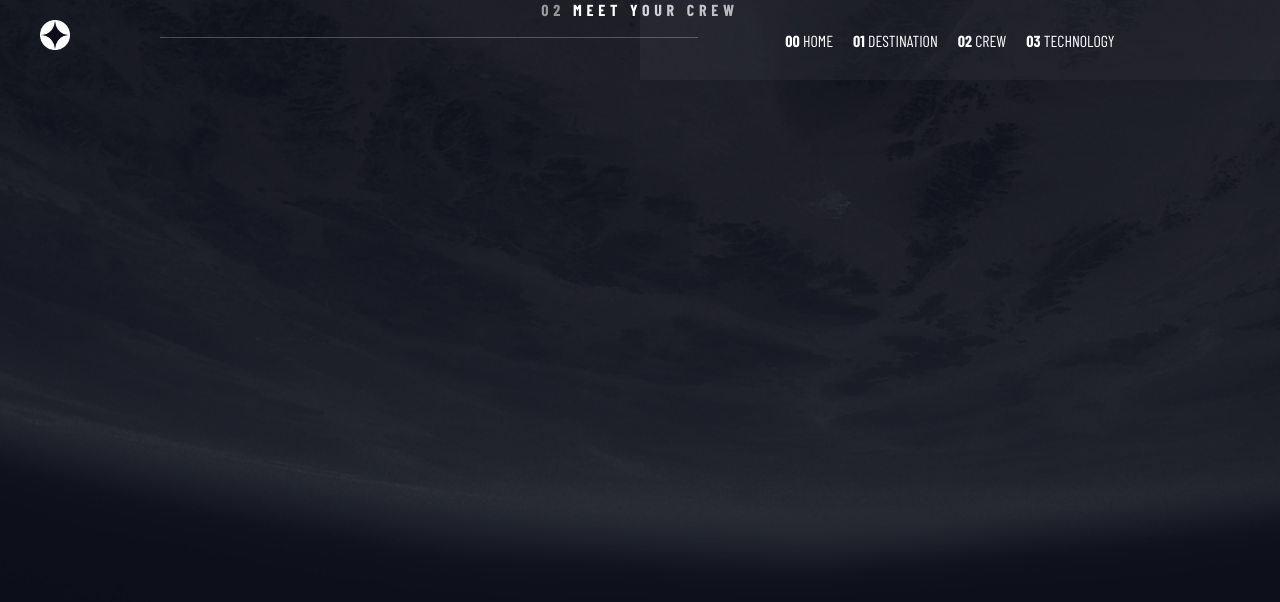
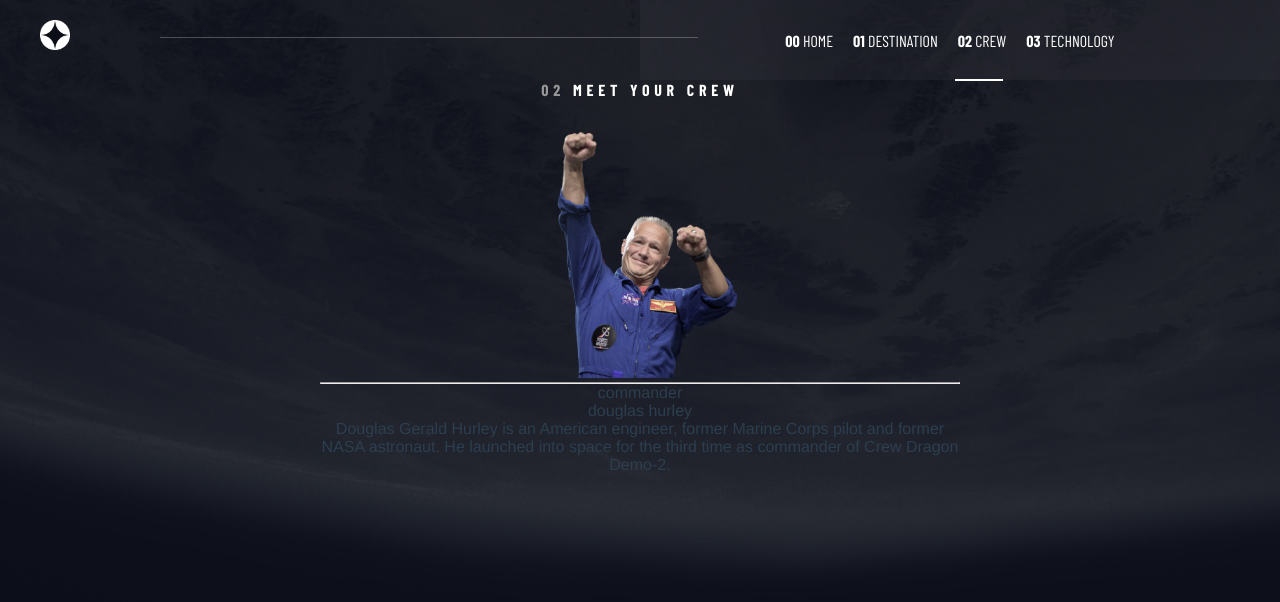
Before and after one commit to Oluwaseyi123/space-tourism, a Vue app: page /meet-crew in a window 1280 px wide. Shown: the top 602 px of the page. Built offline with nearby package versions, Linux system fonts and the light colour scheme; a web font is replaced by a local one.

Commit message:
first commit

```diff
--- a/public/index.html
+++ b/public/index.html
@@ -4,8 +4,8 @@
     <meta charset="utf-8">
     <meta http-equiv="X-UA-Compatible" content="IE=edge">
     <meta name="viewport" content="width=device-width,initial-scale=1.0">
-    <link rel="icon" href="<%= BASE_URL %>favicon.ico">
-    <title><%= htmlWebpackPlugin.options.title %></title>
+    <link rel="icon" href="<%= BASE_URL %>logo.png">
+    <title> Let's Tour Space</title>
   </head>
   <body>
     <noscript>
--- a/src/components/Reusables/NavLinks.vue
+++ b/src/components/Reusables/NavLinks.vue
@@ -18,7 +18,7 @@
             <router-link to="/destination" @click="closeNav"
               ><span>01</span> destination</router-link
             >
-            <router-link to="/offerings" @click="closeNav"
+            <router-link to="/meet-crew" @click="closeNav"
               ><span>02</span> crew</router-link
             >
             <router-link to="/contact" @click="closeNav"
--- a/src/views/MeetCrew.vue
+++ b/src/views/MeetCrew.vue
@@ -2,6 +2,21 @@
   <div class="meet bg">
     <div class="meet-container sect">
       <h5><span>02</span> meet your crew</h5>
+
+      <div class="flex-container">
+        <img src="../assets/images/crew/douglas.png" alt="" />
+        <hr />
+        <div class="right-div">
+          <div class="pagination"></div>
+          <p class="role">commander</p>
+          <p class="commander">douglas hurley</p>
+          <p class="info">
+            Douglas Gerald Hurley is an American engineer, former Marine Corps
+            pilot and former NASA astronaut. He launched into space for the
+            third time as commander of Crew Dragon Demo-2.
+          </p>
+        </div>
+      </div>
     </div>
   </div>
 </template>
@@ -14,9 +29,17 @@ export default {};
 .meet {
   background-image: url("../assets/images/meet-crew-mobile.png");
 }
-
+.meet-container {
+  margin-top: 5em;
+}
+.flex-container {
+  margin-top: 2em;
+  img {
+    width: 200px;
+  }
+}
 @media screen and (min-width: 800px) {
-  .meet{
+  .meet {
     background-image: url("../assets/images/meet-crew.png");
   }
 }
```
Also changed, not shown: public/logo.png (added), src/assets/images/crew/mobile-douglas.png (added).
